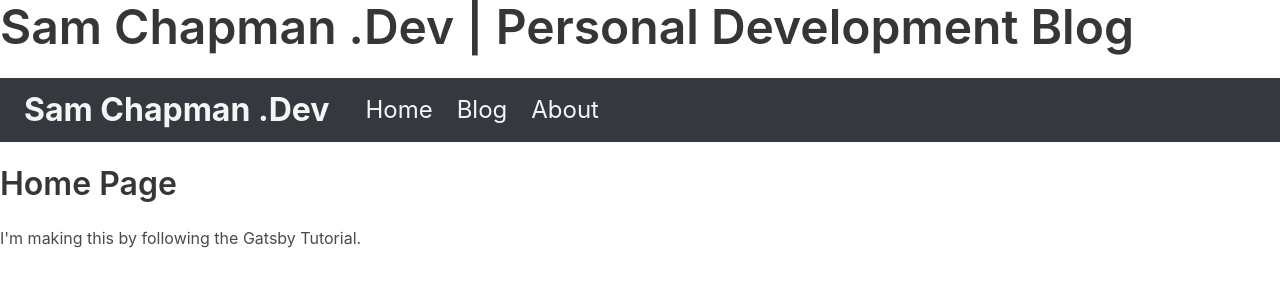
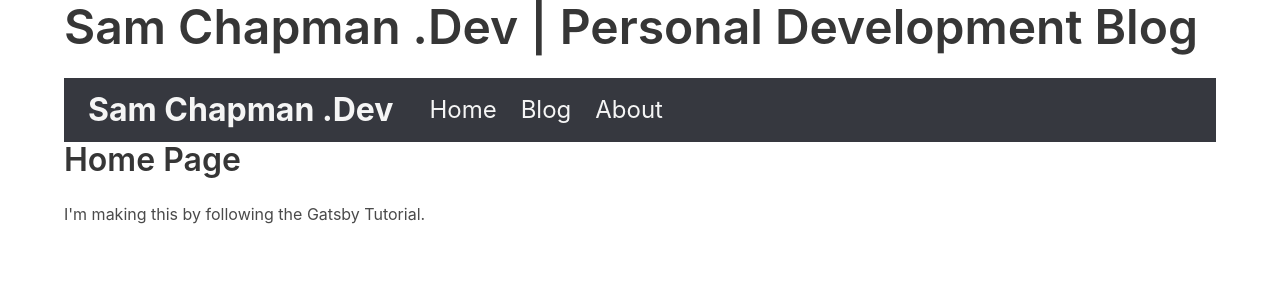
Before and after one commit to kingchappers/personalDevelopmentBlog, a Gatsby site: page / in a window 1280 px wide. Built offline with nearby package versions, Linux system fonts and the light colour scheme; Gatsby itself is replaced by a stand-in of ours.

Commit message:
Updated container layout

```diff
--- a/src/components/layout.js
+++ b/src/components/layout.js
@@ -15,8 +15,8 @@
     `)
 
     return (
-        <div>
-            <header className="block">
+        <div className="container">
+            <header>
                 <h1 className="title is-1">
                     Sam Chapman .Dev | {data.site.siteMetadata.title}
                 </h1>
@@ -28,11 +28,9 @@
                         <Link className="navbar-item is-size-4 has-text-white-ter" to="/">
                             Home
                         </Link>
-
                         <Link className="navbar-item is-size-4 has-text-white-ter" to="/blog">
                             Blog
                         </Link>
-
                         <Link className="navbar-item is-size-4 has-text-white-ter" to="/about">
                             About
                         </Link>
```
Lines whose indentation alone changed are shown as unchanged.
